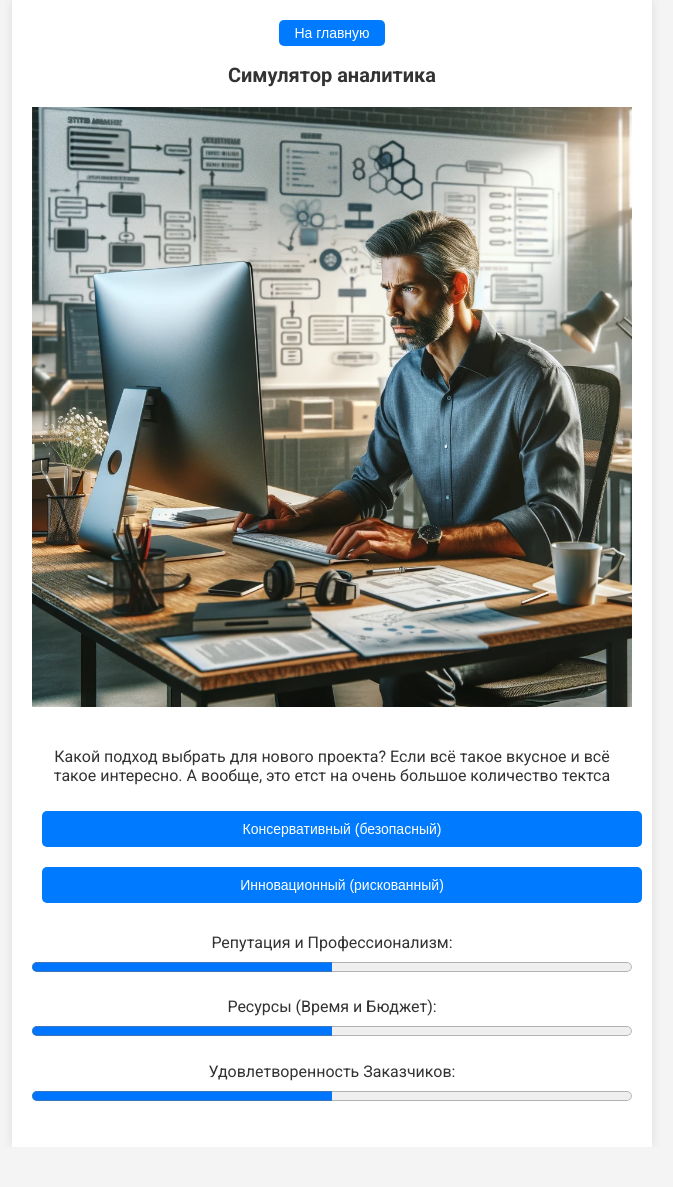
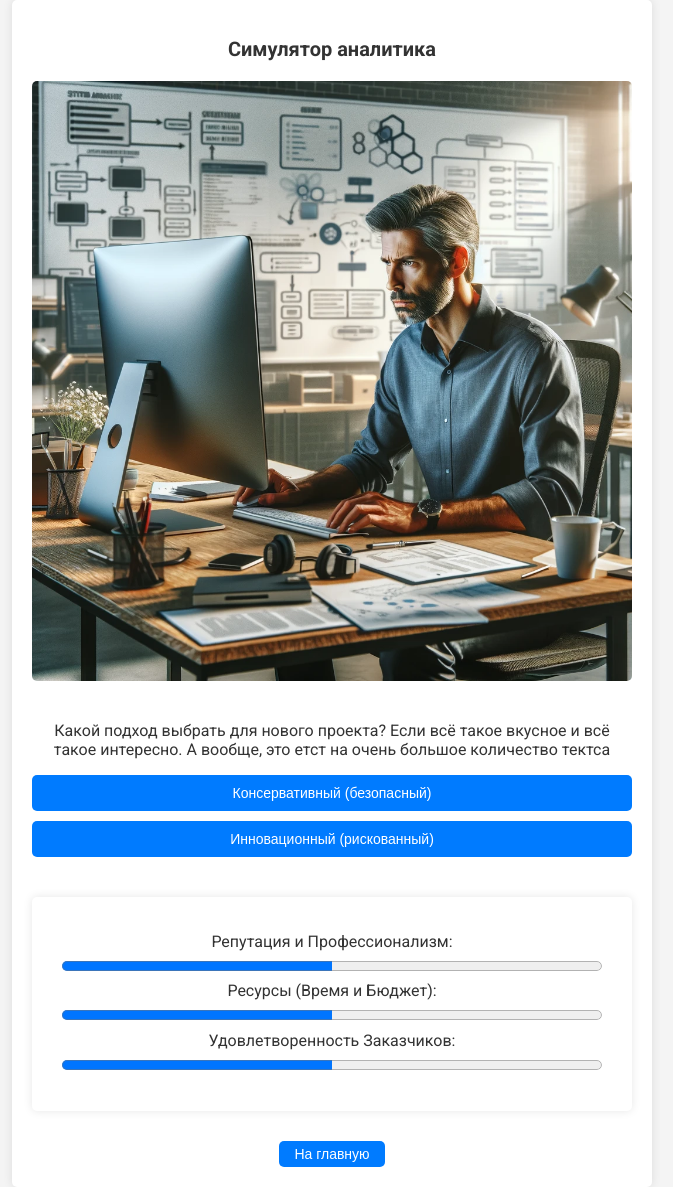
Before and after one commit to 0717376/simulator, a Flask app: page /game in a window 1280 px wide. Shown: the whole page, without its empty margins (308-981 px from the left). Before the commit the page ends 1101 px from the top, so only its background shows below. Run offline with Flask 3, Linux system fonts and the light colour scheme.

Commit message:
new design

```diff
--- a/static/css/style.css
+++ b/static/css/style.css
@@ -25,6 +25,7 @@
     background: white;
     box-shadow: 0 0 10px rgba(0, 0, 0, 0.1);
     text-align: center;
+    border-radius: 5px; /* Небольшое закругление углов */
 }
 
 /* Медиа-запрос для мобильных устройств */
@@ -76,13 +77,21 @@
 
 /* Стили для шкал состояния */
 .status-bar {
-    margin: 20px 0;
+    margin: 5px 0;
     position: relative;
 }
 
 .status-bar label {
     display: block;
     margin-bottom: 5px;
+}
+
+.status-bars {
+    margin: 30px 0;
+    position: relative;
+    border-radius: 5px; /* Небольшое закругление углов */
+    padding: 30px;
+    box-shadow: 0 0 10px rgba(0, 0, 0, 0.1);
 }
 
 progress {
@@ -99,12 +108,14 @@
     max-width: 100%;
     height: auto;
     margin-bottom: 20px;
+    border-radius: 5px; /* Небольшое закругление углов */
 }
 
 .option-btn {
     width: 100%;
     padding: 10px;
-    margin-top: 10px;
+    margin-top: 0px;
+    margin-left: 0px;
 }
 
 .game-header {
@@ -145,7 +156,7 @@
 .status-bar::after {
     content: attr(data-change);
     position: absolute;
-    left: 0%; /* Позиционируем справа от текста */
+    right: 0%; /* Позиционируем справа от текста */
     top: 0;
     white-space: nowrap; /* Предотвращаем перенос текста */
     opacity: 0; /* начальное состояние невидимо */
--- a/templates/game.html
+++ b/templates/game.html
@@ -11,7 +11,6 @@
     <div class="game-container">
         <div class="game-header">
             <!--<button id="restart-game-button" class="header-btn">Начать заново</button>-->
-            <button id="go-home-button" class="header-btn">На главную</button>
             <h2>Симулятор аналитика</h2>
         </div>
 
@@ -19,8 +18,10 @@
         <div class="question-container">
             <img id="question-image" src="" alt="Изображение вопроса">
             <p id="question-text">Текст вопроса здесь...</p>
-            <button id="option1" class="option-btn">Вариант 1</button>
-            <button id="option2" class="option-btn">Вариант 2</button>
+            <div id="question-image">
+                <button id="option1" class="option-btn">Вариант 1</button>
+                <button id="option2" class="option-btn">Вариант 2</button>
+            </div>
         </div>
 
         <div id="end-game-container" style="display: none;"></div>
@@ -41,8 +42,8 @@
                 <progress id="satisfaction" value="50" max="100"></progress>
             </div>
 
-
         </div>
+        <button id="go-home-button" class="header-btn">На главную</button>
     </div>
 
     <script src="/static/js/game.js"></script>
```
